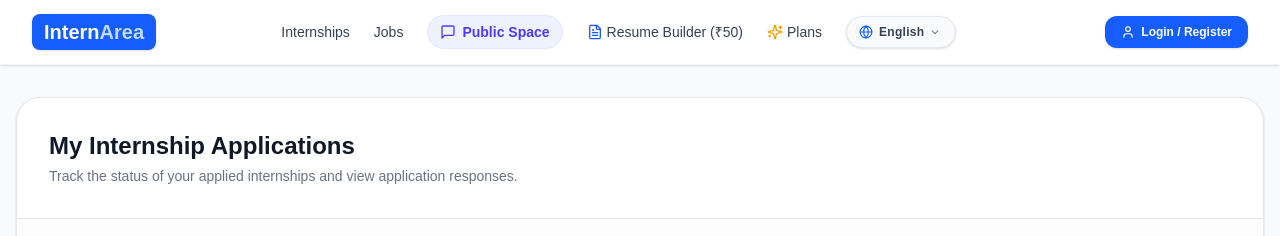
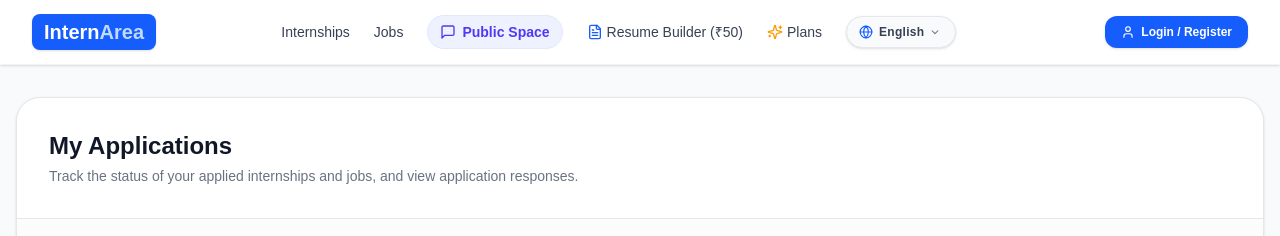
Before and after one commit to Mehul1311/internArea, a Next.js app: page /applications in a window 1280 px wide. Shown: the top 236 px of the page. Built offline with nearby package versions, Linux system fonts and the light colour scheme; no server answers.

Commit message:
Fix company_name fallback in applications and feed

```diff
--- a/src/pages/applications/index.tsx
+++ b/src/pages/applications/index.tsx
@@ -52,9 +52,9 @@ export default function ApplicationsPage() {
       <div className="max-w-7xl mx-auto px-4 py-8">
         <div className="bg-white rounded-3xl border border-gray-200 shadow-sm overflow-hidden">
           <div className="border-b border-gray-200 p-8">
-            <h1 className="text-2xl font-extrabold text-gray-900">My Internship Applications</h1>
+            <h1 className="text-2xl font-extrabold text-gray-900">My Applications</h1>
             <p className="mt-1 text-sm text-gray-500">
-              Track the status of your applied internships and view application responses.
+              Track the status of your applied internships and jobs, and view application responses.
             </p>
           </div>
 
@@ -116,8 +116,8 @@ export default function ApplicationsPage() {
                             <Building2 size={20} />
                           </div>
                           <div>
-                            <div className="text-sm font-bold text-gray-900">{app.title || 'Internship Role'}</div>
-                            <div className="text-xs text-gray-500 font-medium">{app.company_name} • {app.location}</div>
+                            <div className="text-sm font-bold text-gray-900">{app.title || app.category || 'Internship Role'}</div>
+                            <div className="text-xs text-gray-500 font-medium">{app.company_name || app.company || 'Company Name'} • {app.location || 'Location'}</div>
                           </div>
                         </div>
                       </td>
--- a/src/pages/feed.tsx
+++ b/src/pages/feed.tsx
@@ -74,7 +74,7 @@ export default function Feed() {
             <div key={internship.id} className="bg-white p-6 rounded-lg shadow border border-gray-200 flex justify-between items-start">
               <div>
                 <h2 className="text-xl font-semibold text-gray-900">{internship.title}</h2>
-                <p className="text-gray-600 mt-1">{internship.company_name}</p>
+                <p className="text-gray-600 mt-1">{internship.company_name || internship.company}</p>
                 <div className="flex gap-4 mt-4 text-sm text-gray-500">
                   <span className="flex items-center gap-1">📍 {internship.location}</span>
                   <span className="flex items-center gap-1">💰 {internship.stipend}</span>
```
